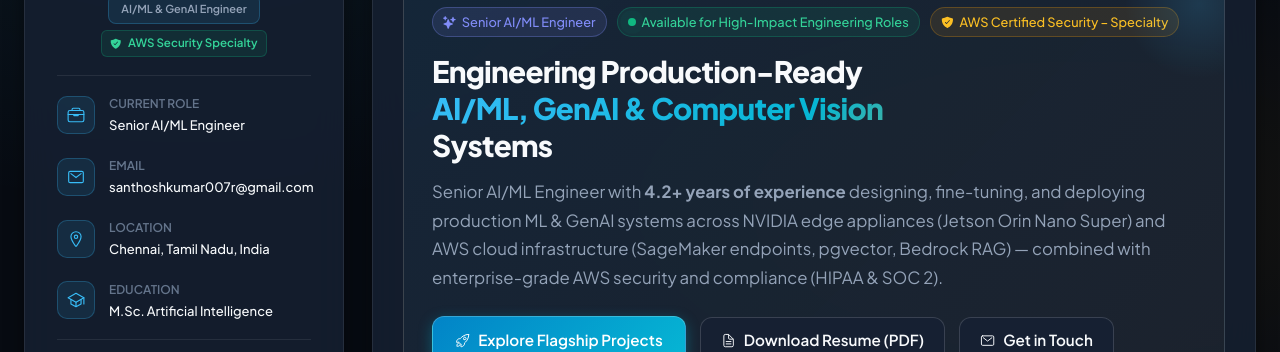
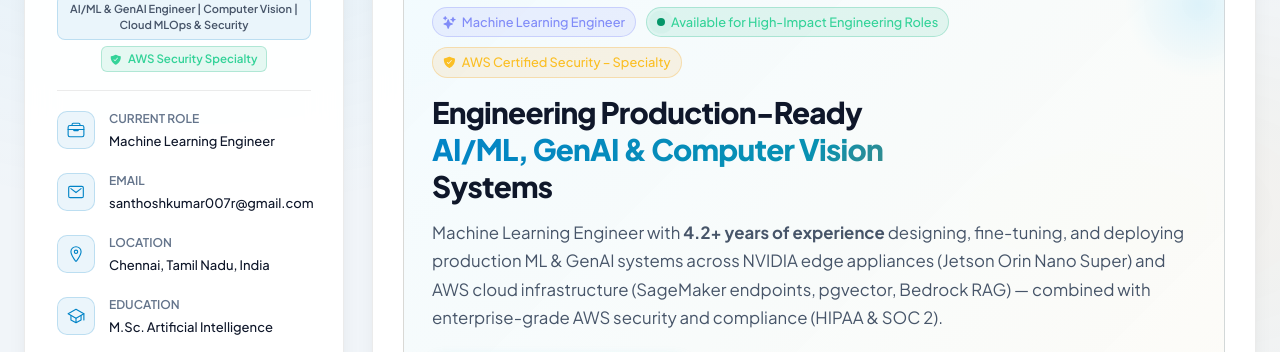
Before and after one commit to santhoshclx/PersonalPortfolio, a plain HTML site: page index.html in a window 1280 px wide. Shown: the part 272-624 px from the top of the page. Drawn offline with nearby package versions, Linux system fonts and the light colour scheme.

Commit message:
feat: add modern UI styling, interactive script, and update portfolio documentation

```diff
--- a/assets/css/style.css
+++ b/assets/css/style.css
@@ -127,6 +127,54 @@
   --bg-gradient-onyx: linear-gradient(135deg, #f8fafc 0%, #ffffff 100%);
   --bg-gradient-yellow-1: linear-gradient(135deg, #0284c7 0%, #0891b2 100%);
   --text-gradient-yellow: linear-gradient(135deg, #0284c7 0%, #0891b2 50%, #d97706 100%);
+}
+
+/* Dark Theme Variables */
+[data-theme="dark"] {
+  --bg-body: #070b12;
+  --bg-surface: #0f172a;
+  --bg-surface-2: #162032;
+  --bg-card: rgba(22, 32, 50, 0.85);
+  --bg-card-hover: rgba(30, 41, 59, 0.95);
+
+  --border-subtle: rgba(255, 255, 255, 0.08);
+  --border-medium: rgba(255, 255, 255, 0.15);
+  --border-focus: #38bdf8;
+
+  --text-main: #f8fafc;
+  --text-muted: #94a3b8;
+  --text-subtle: #64748b;
+
+  --accent-cyan: #06b6d4;
+  --accent-blue: #38bdf8;
+  --accent-gold: #f59e0b;
+  --accent-emerald: #10b981;
+  --accent-indigo: #818cf8;
+
+  --badge-bg: rgba(56, 189, 248, 0.1);
+  --badge-text: #38bdf8;
+  --badge-border: rgba(56, 189, 248, 0.25);
+
+  --shadow-1: 0 4px 20px -2px rgba(0, 0, 0, 0.5);
+  --shadow-2: 0 12px 30px -4px rgba(0, 0, 0, 0.6);
+  --shadow-glow: 0 0 25px rgba(56, 189, 248, 0.18);
+
+  --orange-yellow-crayola: #f59e0b;
+  --vegas-gold: #fbbf24;
+  --light-gray: #e2e8f0;
+  --light-gray-70: #94a3b8;
+  --smoky-black: #070b12;
+  --eerie-black-1: #0f172a;
+  --eerie-black-2: #131d2e;
+  --jet: rgba(255, 255, 255, 0.1);
+  --white-1: #ffffff;
+  --white-2: #f8fafc;
+
+  --bg-gradient-jet: linear-gradient(135deg, rgba(30, 41, 59, 0.7) 0%, rgba(15, 23, 42, 0.9) 100%);
+  --bg-gradient-onyx: linear-gradient(135deg, #1e293b 0%, #0f172a 100%);
+  --bg-gradient-yellow-1: linear-gradient(135deg, #38bdf8 0%, #06b6d4 100%);
+  --text-gradient-yellow: linear-gradient(135deg, #38bdf8 0%, #06b6d4 50%, #f59e0b 100%);
+  --text-gradient-gold: linear-gradient(135deg, #f59e0b 0%, #fbbf24 100%);
 }
 
 /*-----------------------------------*\
--- a/assets/js/script.js
+++ b/assets/js/script.js
@@ -5,8 +5,7 @@
 // -------------------------------------------------------------
 const initTheme = () => {
   const savedTheme = localStorage.getItem('portfolio-theme');
-  const prefersDark = window.matchMedia('(prefers-color-scheme: dark)').matches;
-  const initialTheme = savedTheme || (prefersDark ? 'dark' : 'dark'); // Default to sleek dark mode
+  const initialTheme = savedTheme || 'light'; // Default to white / light theme
 
   document.documentElement.setAttribute('data-theme', initialTheme);
   updateThemeIcon(initialTheme);
@@ -24,8 +23,8 @@
 };
 
 const toggleTheme = () => {
-  const currentTheme = document.documentElement.getAttribute('data-theme') || 'dark';
-  const newTheme = currentTheme === 'dark' ? 'light' : 'dark';
+  const currentTheme = document.documentElement.getAttribute('data-theme') || 'light';
+  const newTheme = currentTheme === 'light' ? 'dark' : 'light';
   document.documentElement.setAttribute('data-theme', newTheme);
   localStorage.setItem('portfolio-theme', newTheme);
   updateThemeIcon(newTheme);
--- a/index.html
+++ b/index.html
@@ -1,5 +1,5 @@
 <!DOCTYPE html>
-<html lang="en" data-theme="dark">
+<html lang="en" data-theme="light">
 
 <head>
   <meta charset="UTF-8">
@@ -7,25 +7,25 @@
   <meta name="viewport" content="width=device-width, initial-scale=1.0">
 
   <!-- Primary Meta Tags -->
-  <title>Santhoshkumar R | Senior AI/ML Engineer | GenAI &amp; Computer Vision</title>
-  <meta name="title" content="Santhoshkumar R | Senior AI/ML Engineer | GenAI &amp; Computer Vision">
-  <meta name="description" content="Portfolio of Santhoshkumar R — Senior AI/ML Engineer specializing in Generative AI, Computer Vision (YOLO, ArcFace, pgvector), NVIDIA Jetson edge inference, and secure AWS MLOps infrastructure.">
-  <meta name="keywords" content="Santhoshkumar R, Senior AI/ML Engineer, Generative AI, Computer Vision, YOLO, SageMaker, NVIDIA Jetson Orin Nano, ArcFace, pgvector, AWS Certified Security, Terraform, Docker, Kubernetes">
+  <title>Santhoshkumar R | Machine Learning Engineer | GenAI &amp; Computer Vision</title>
+  <meta name="title" content="Santhoshkumar R | Machine Learning Engineer | GenAI &amp; Computer Vision">
+  <meta name="description" content="Portfolio of Santhoshkumar R — Machine Learning Engineer specializing in Generative AI, Computer Vision (YOLO, ArcFace, pgvector), NVIDIA Jetson edge inference, and secure AWS MLOps infrastructure.">
+  <meta name="keywords" content="Santhoshkumar R, Machine Learning Engineer, Generative AI, Computer Vision, YOLO, SageMaker, NVIDIA Jetson Orin Nano, ArcFace, pgvector, AWS Certified Security, Terraform, Docker, Kubernetes">
   <meta name="author" content="Santhoshkumar R">
   <link rel="canonical" href="https://santhoshclx.github.io/PersonalPortfolio/">
 
   <!-- Open Graph / Facebook -->
   <meta property="og:type" content="website">
   <meta property="og:url" content="https://santhoshclx.github.io/PersonalPortfolio/">
-  <meta property="og:title" content="Santhoshkumar R | Senior AI/ML Engineer | GenAI &amp; Computer Vision">
-  <meta property="og:description" content="Senior AI/ML Engineer with 4.2+ years experience building production ML systems across edge (NVIDIA Jetson) and AWS cloud, coupled with AWS Certified Security expertise.">
+  <meta property="og:title" content="Santhoshkumar R | Machine Learning Engineer | GenAI &amp; Computer Vision">
+  <meta property="og:description" content="Machine Learning Engineer with 4.2+ years experience building production ML systems across edge (NVIDIA Jetson) and AWS cloud, coupled with AWS Certified Security expertise.">
   <meta property="og:image" content="./assets/images/project-cctv.jpg">
 
   <!-- Twitter -->
   <meta property="twitter:card" content="summary_large_image">
   <meta property="twitter:url" content="https://santhoshclx.github.io/PersonalPortfolio/">
-  <meta property="twitter:title" content="Santhoshkumar R | Senior AI/ML Engineer">
-  <meta property="twitter:description" content="Senior AI/ML Engineer with 4.2+ years experience building production ML and GenAI systems across edge and cloud.">
+  <meta property="twitter:title" content="Santhoshkumar R | Machine Learning Engineer">
+  <meta property="twitter:description" content="Machine Learning Engineer with 4.2+ years experience building production ML and GenAI systems across edge and cloud.">
   <meta property="twitter:image" content="./assets/images/project-cctv.jpg">
 
   <!-- Favicon -->
@@ -45,7 +45,7 @@
     "@context": "https://schema.org",
     "@type": "Person",
     "name": "Santhoshkumar R",
-    "jobTitle": "Senior AI/ML Engineer",
+    "jobTitle": "Machine Learning Engineer",
     "worksFor": {
       "@type": "Organization",
       "name": "Clustrex Data Private Limited"
@@ -97,7 +97,7 @@
 
         <div class="info-content">
           <h1 class="name" title="Santhoshkumar R">Santhoshkumar R</h1>
-          <p class="title">AI/ML &amp; GenAI Engineer</p>
+          <p class="title">AI/ML & GenAI Engineer | Computer Vision | Cloud MLOps & Security</p>
           <div class="sidebar-cred-badge" title="AWS Certified Security – Specialty Verified">
             <ion-icon name="shield-checkmark"></ion-icon>
             <span>AWS Security Specialty</span>
@@ -120,7 +120,7 @@
             </div>
             <div class="contact-info">
               <p class="contact-title">Current Role</p>
-              <span>Senior AI/ML Engineer</span>
+              <span>Machine Learning Engineer</span>
             </div>
           </li>
 
@@ -241,8 +241,8 @@
           </div>
 
           <!-- Theme Toggle Switcher -->
-          <button class="theme-toggle-btn" data-theme-btn title="Toggle Dark/Light Mode" aria-label="Toggle theme">
-            <ion-icon name="sunny-outline"></ion-icon>
+          <button class="theme-toggle-btn" data-theme-btn title="Switch to Dark Mode" aria-label="Switch to Dark Mode">
+            <ion-icon name="moon-outline"></ion-icon>
           </button>
         </div>
       </nav>
@@ -260,7 +260,7 @@
           <div class="hero-badge-wrap">
             <span class="tag-pill indigo">
               <ion-icon name="sparkles"></ion-icon>
-              Senior AI/ML Engineer
+              Machine Learning Engineer
             </span>
             <span class="tag-pill emerald">
               <span class="live-dot"></span>
@@ -277,7 +277,7 @@
           </h3>
 
           <p class="hero-subtitle">
-            Senior AI/ML Engineer with <b>4.2+ years of experience</b> designing, fine-tuning, and deploying production ML &amp; GenAI systems across NVIDIA edge appliances (Jetson Orin Nano Super) and AWS cloud infrastructure (SageMaker endpoints, pgvector, Bedrock RAG) — combined with enterprise-grade AWS security and compliance (HIPAA &amp; SOC 2).
+            Machine Learning Engineer with <b>4.2+ years of experience</b> designing, fine-tuning, and deploying production ML &amp; GenAI systems across NVIDIA edge appliances (Jetson Orin Nano Super) and AWS cloud infrastructure (SageMaker endpoints, pgvector, Bedrock RAG) — combined with enterprise-grade AWS security and compliance (HIPAA &amp; SOC 2).
           </p>
 
           <div class="hero-actions">
@@ -434,7 +434,7 @@
           <ol class="timeline-list">
             <!-- Role 1: Clustrex -->
             <li class="timeline-item">
-              <h4 class="timeline-item-title">Senior AI/ML Engineer</h4>
+              <h4 class="timeline-item-title">Machine Learning Engineer</h4>
               <div class="timeline-company">
                 <span>Clustrex Data Private Limited</span>
                 <span class="tag-pill">Full-Time</span>
@@ -1114,7 +1114,7 @@
 
         <section class="about-text">
           <p>
-            Whether you want to discuss a high-impact Senior AI/ML role, edge AI architectures, MLOps model pipelines, or cloud security compliance, my inbox is open.
+            Whether you want to discuss a high-impact Machine Learning Engineer role, edge AI architectures, MLOps model pipelines, or cloud security compliance, my inbox is open.
           </p>
         </section>
 
@@ -1184,7 +1184,7 @@
       <!-- PORTFOLIO FOOTER -->
       <footer class="portfolio-footer">
         <p>&copy; <span id="current-year">2026</span> <b>Santhoshkumar R</b>. Built with clean web standards &amp; engineering precision.</p>
-        <p style="font-size: 0.8rem; color: var(--text-subtle);">Senior AI/ML Engineer · Generative AI · Computer Vision · Cloud MLOps &amp; Security</p>
+        <p style="font-size: 0.8rem; color: var(--text-subtle);">Machine Learning Engineer · Generative AI · Computer Vision · Cloud MLOps &amp; Security</p>
       </footer>
 
     </div>
```
Also changed, not shown: README.md.
